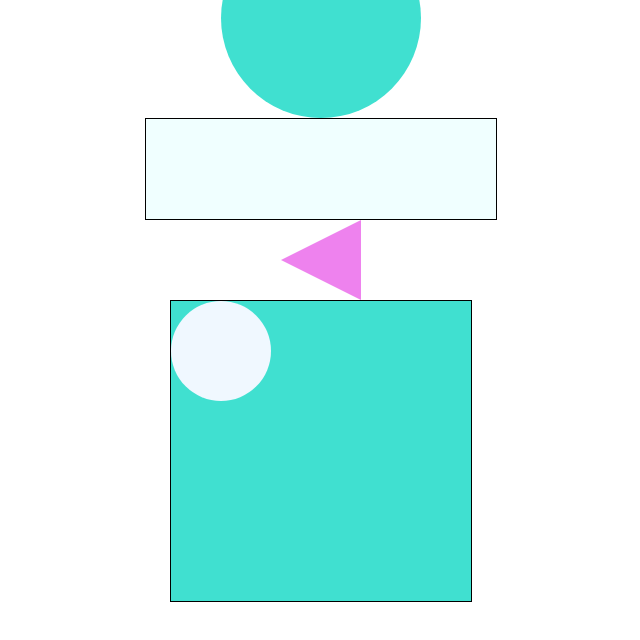
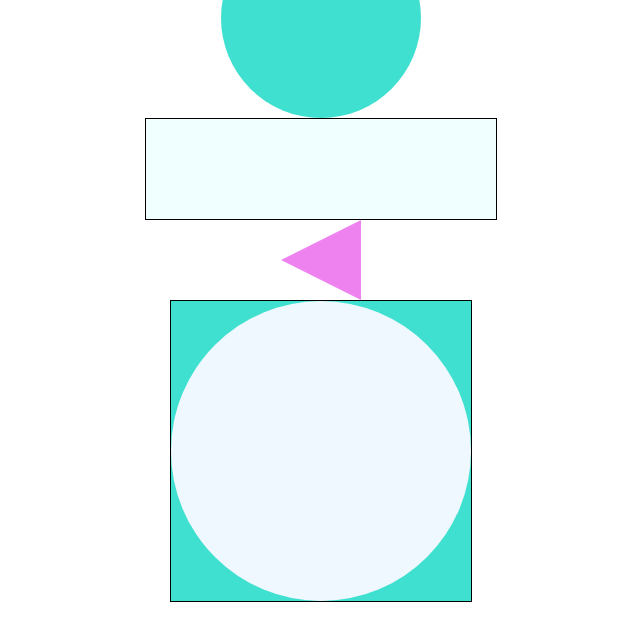
Before and after one commit to Mons1214/My-second-app-with-react, a React (Create React App) app: page / in a window 1280 px wide. Shown: the part 1110-1750 px from the top of the page, without its empty margins (306-946 px from the left). Built offline with nearby package versions, Linux system fonts and the light colour scheme.

Commit message:
Add styles to the App.jsx component

```diff
--- a/src/App.jsx
+++ b/src/App.jsx
@@ -70,13 +70,17 @@ function App() {
         border: "1px solid",
         width: "300px",
         height: "300px",
-        backgroundColor: "turquoise"
+        backgroundColor: "turquoise",
+        display:"flex",
+        alignItems:"center",
+        justifyContent:"center"
       }} >
         <Box sx={{
           borderRadius: "50%",
-          width: "100px",
-          height: "100px",
-          backgroundColor: "aliceblue"
+          width: "100%",
+          height: "100%",
+          backgroundColor: "aliceblue",
+
         }} />
       </Box>
     </Box >
```
